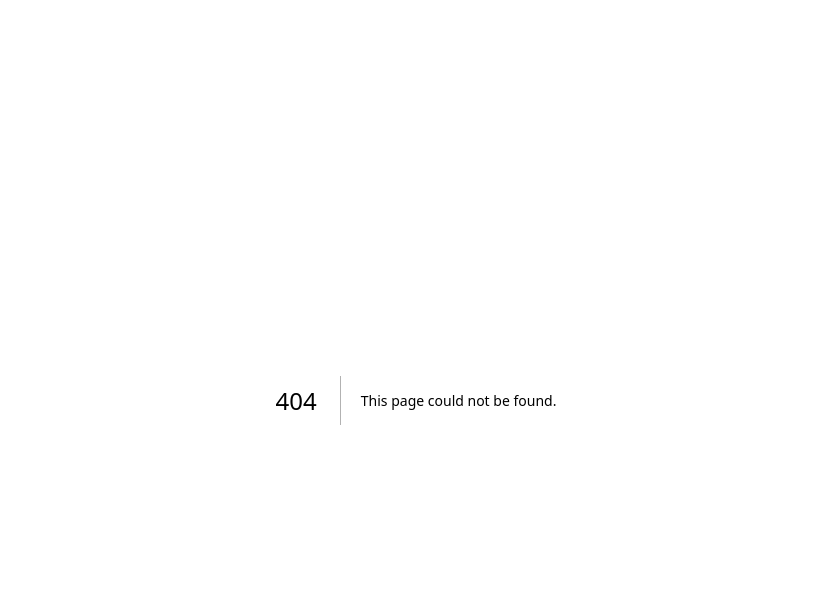
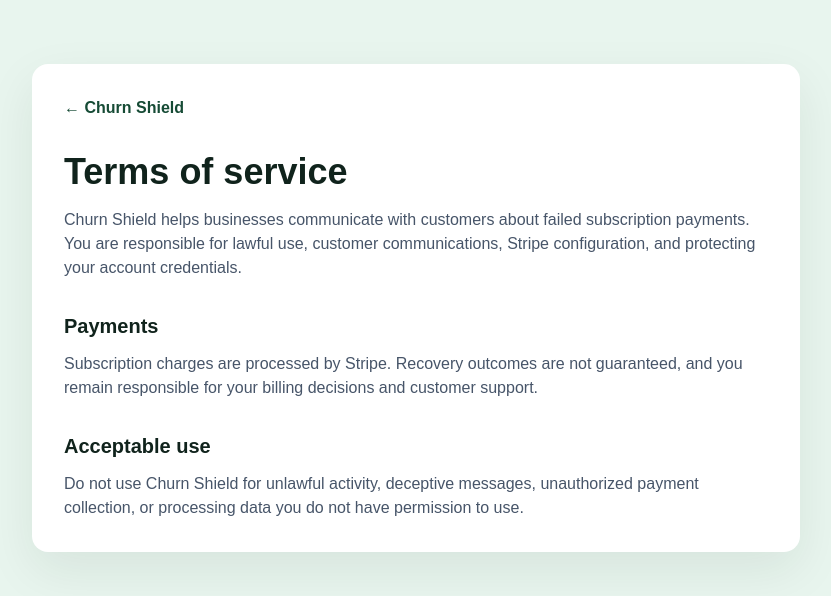
Before and after one commit to arifsakib01/churn-shield, a Next.js app: page /terms in a window 1280 px wide. Before the commit this address had no page. Shown: the top 596 px of the page, without its empty margins (224-1055 px from the left). Built offline with nearby package versions, Linux system fonts and the light colour scheme.

Commit message:
Add files via upload

```diff
--- /dev/null
+++ b/app/terms/page.tsx
@@ -0,0 +1,5 @@
+import Link from "next/link";
+
+export default function TermsPage() {
+  return <main className="min-h-screen bg-mint px-6 py-16"><article className="mx-auto max-w-3xl rounded-2xl bg-white p-8 shadow-soft"><Link href="/" className="font-bold text-forest">← Churn Shield</Link><h1 className="mt-8 text-4xl font-black">Terms of service</h1><p className="mt-4 text-slate-600">Churn Shield helps businesses communicate with customers about failed subscription payments. You are responsible for lawful use, customer communications, Stripe configuration, and protecting your account credentials.</p><h2 className="mt-8 text-xl font-black">Payments</h2><p className="mt-3 text-slate-600">Subscription charges are processed by Stripe. Recovery outcomes are not guaranteed, and you remain responsible for your billing decisions and customer support.</p><h2 className="mt-8 text-xl font-black">Acceptable use</h2><p className="mt-3 text-slate-600">Do not use Churn Shield for unlawful activity, deceptive messages, unauthorized payment collection, or processing data you do not have permission to use.</p></article></main>;
+}
```
